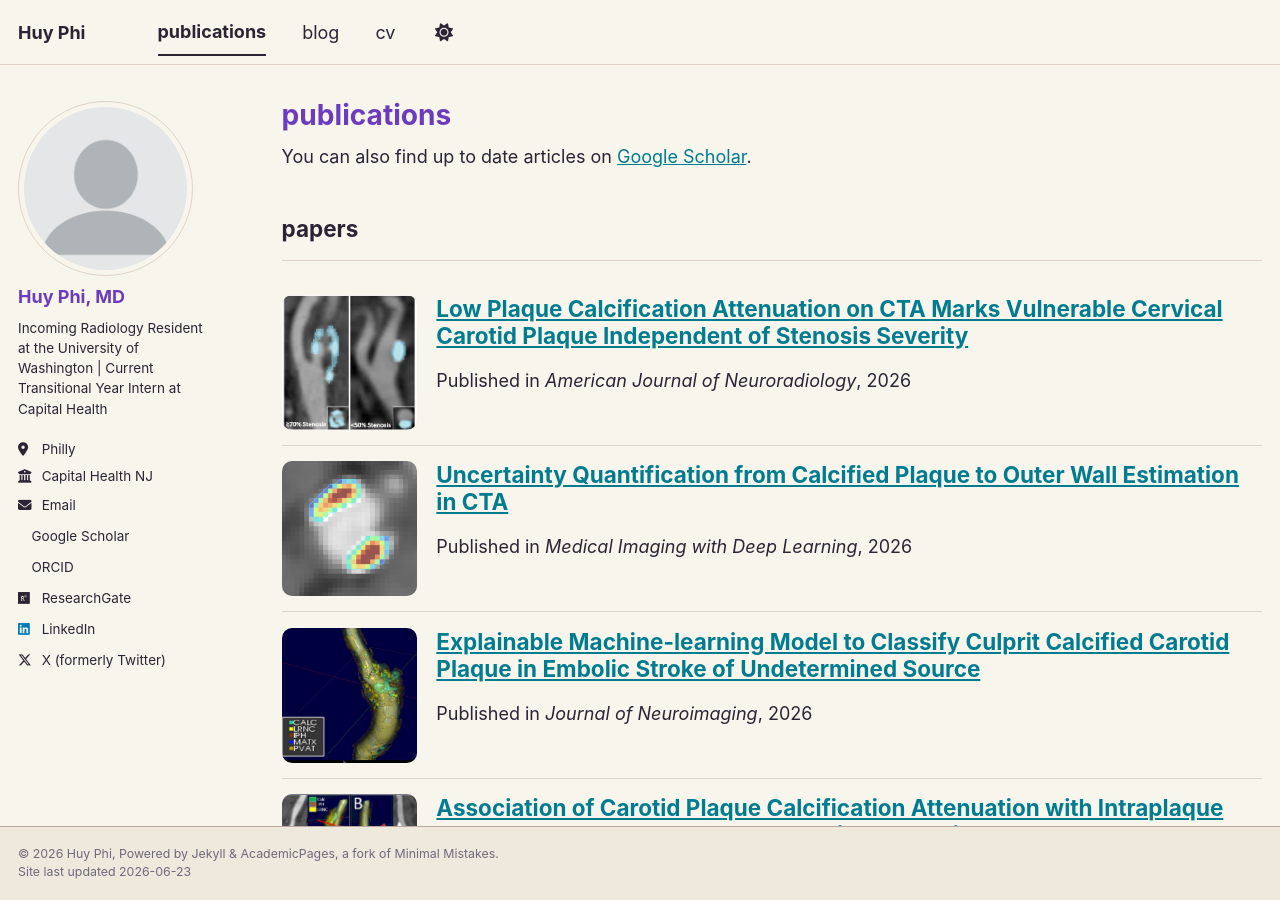
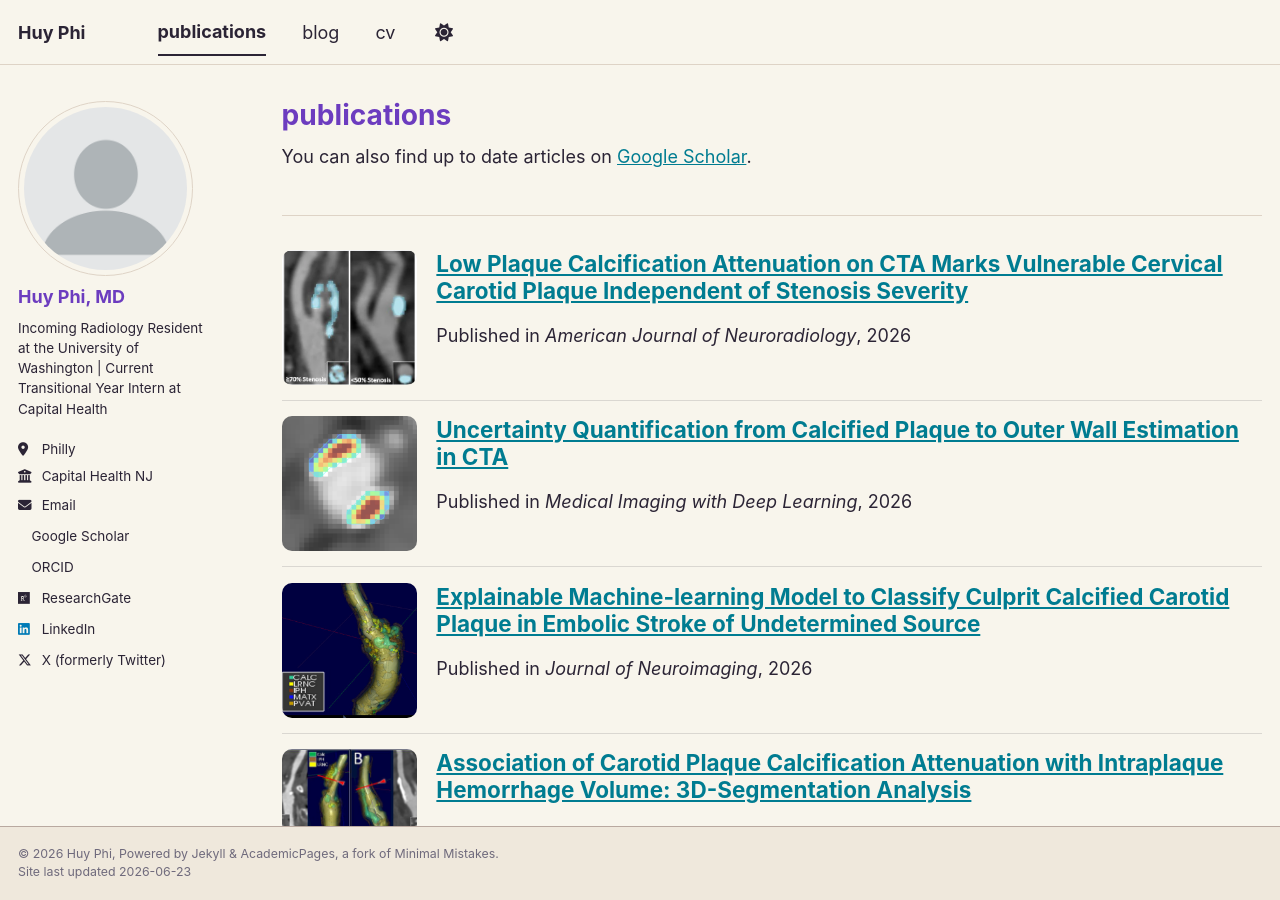
Before and after one commit to huyphi/huyphi.github.io, a Jekyll site: the page built from _pages/publications.html, in a window 1280 px wide and 900 px high. Built offline with Jekyll 4.4.1, drawn with Linux system fonts in a browser that asks for light colours; a style sheet for code colours, icons or effects is not loaded.

Commit message:
Update _config.yml

```diff
--- a/_config.yml
+++ b/_config.yml
@@ -87,7 +87,7 @@ publication_category:
   books:
     title: 'Books'
   manuscripts:
-    title: 'papers'
+    title: ''
   conferences:
     title: 'Conference Papers'
 
```
